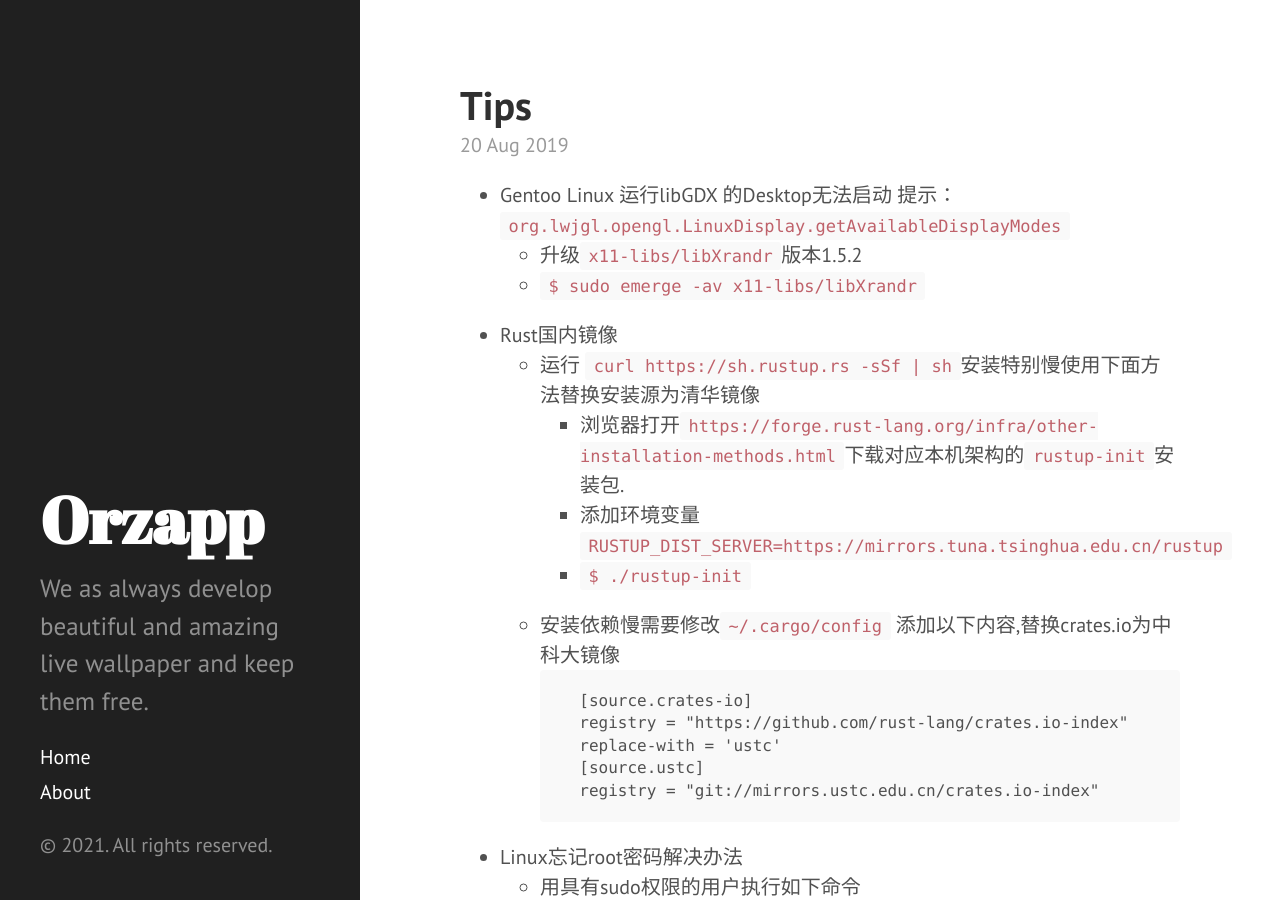
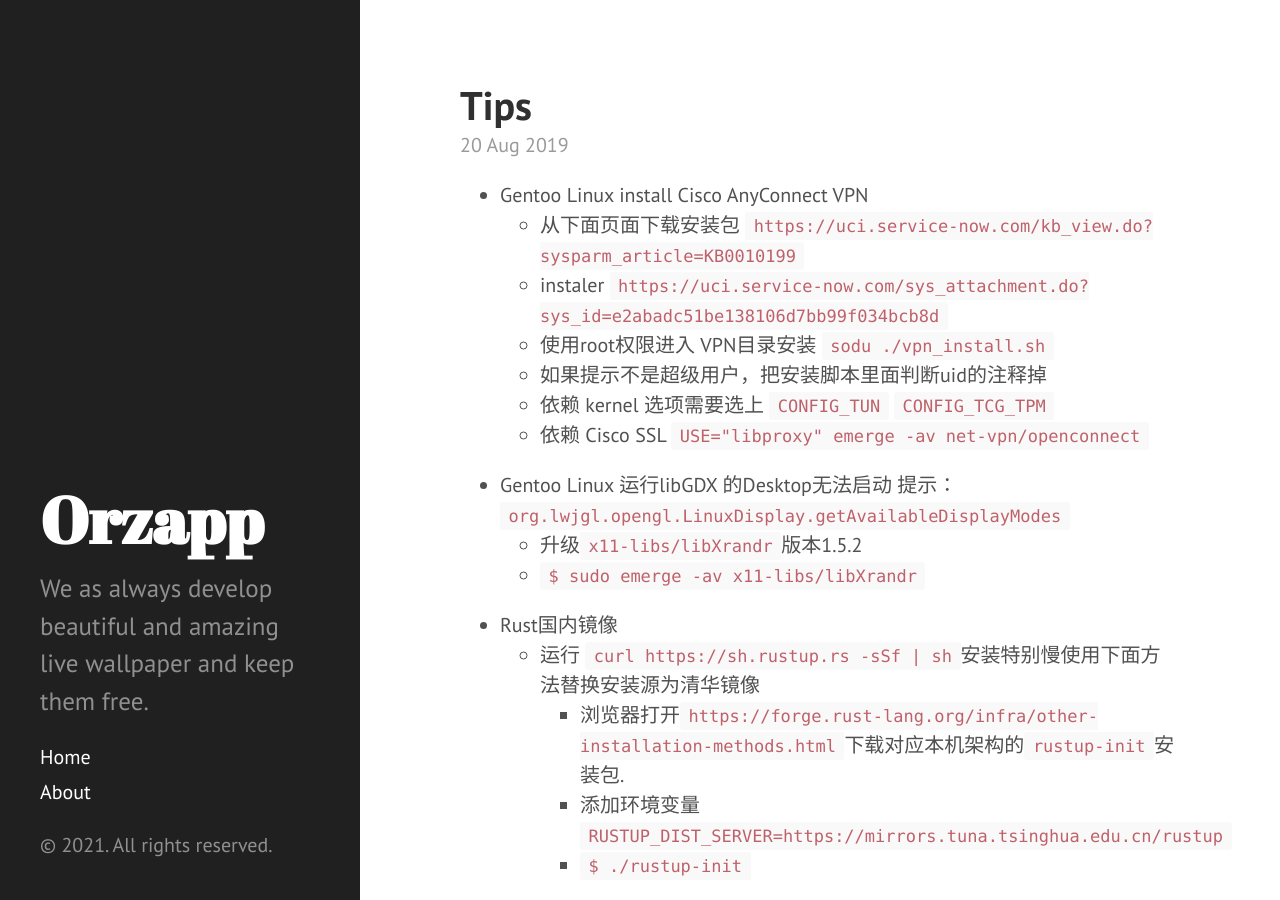
Before and after one commit to Amzaing/Amzaing.github.io, a Jekyll site: the page built from _posts/blog/2019-08-20-tips.md, in a window 1280 px wide and 900 px high. Built offline with Jekyll 4.4.1, drawn with Linux system fonts in a browser that asks for light colours.

Commit message:
add cisco anyconnect vpn

```diff
--- a/_posts/blog/2019-08-20-tips.md
+++ b/_posts/blog/2019-08-20-tips.md
@@ -7,6 +7,19 @@ author: Guan
 tags: Linux,Mac,Windows
 ---
 
+- Gentoo Linux install Cisco AnyConnect VPN
+  - 从下面页面下载安装包
+  `https://uci.service-now.com/kb_view.do?sysparm_article=KB0010199`
+  - instaler
+  `https://uci.service-now.com/sys_attachment.do?sys_id=e2abadc51be138106d7bb99f034bcb8d`
+  - 使用root权限进入 VPN目录安装
+  `sodu ./vpn_install.sh`
+  - 如果提示不是超级用户，把安装脚本里面判断uid的注释掉
+  - 依赖 kernel 选项需要选上
+  `CONFIG_TUN`
+  `CONFIG_TCG_TPM`
+  - 依赖 Cisco SSL
+  `USE="libproxy" emerge -av net-vpn/openconnect`
 
 
 - Gentoo Linux 运行libGDX 的Desktop无法启动 提示：
```
